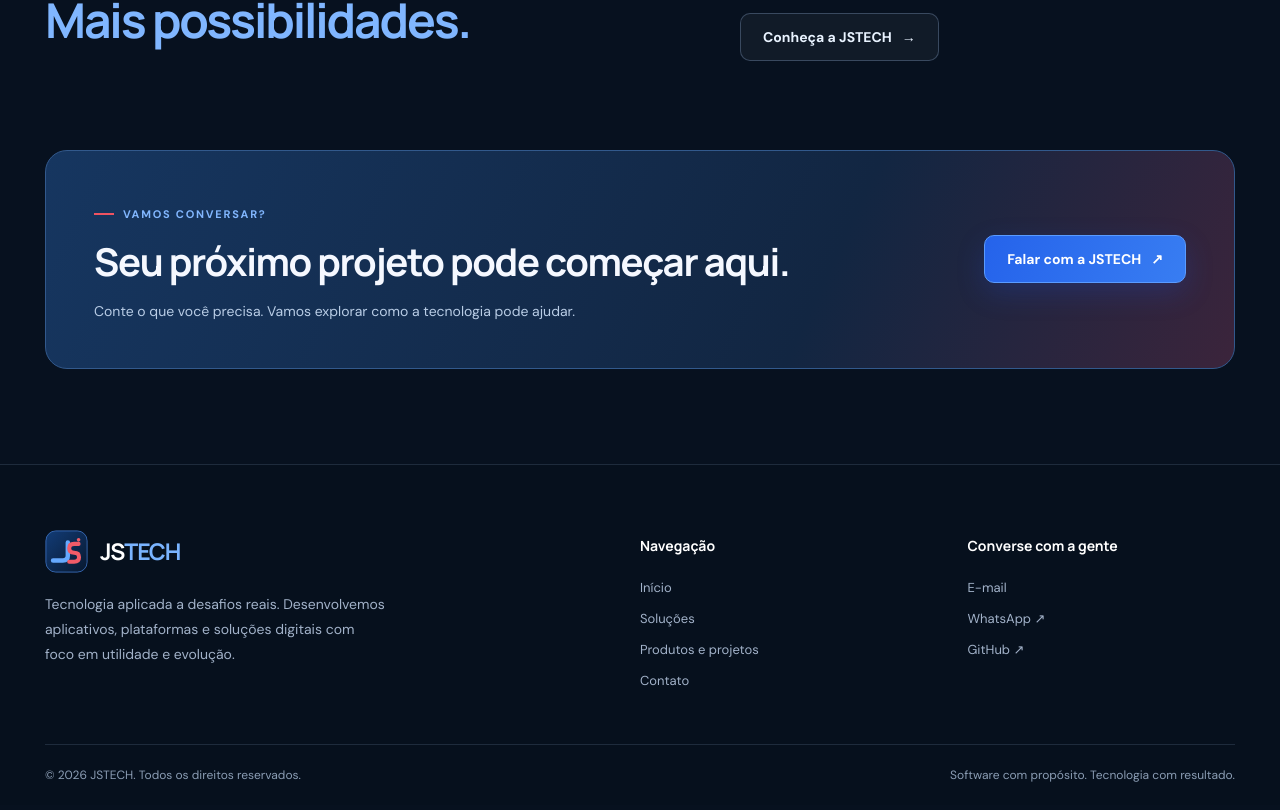
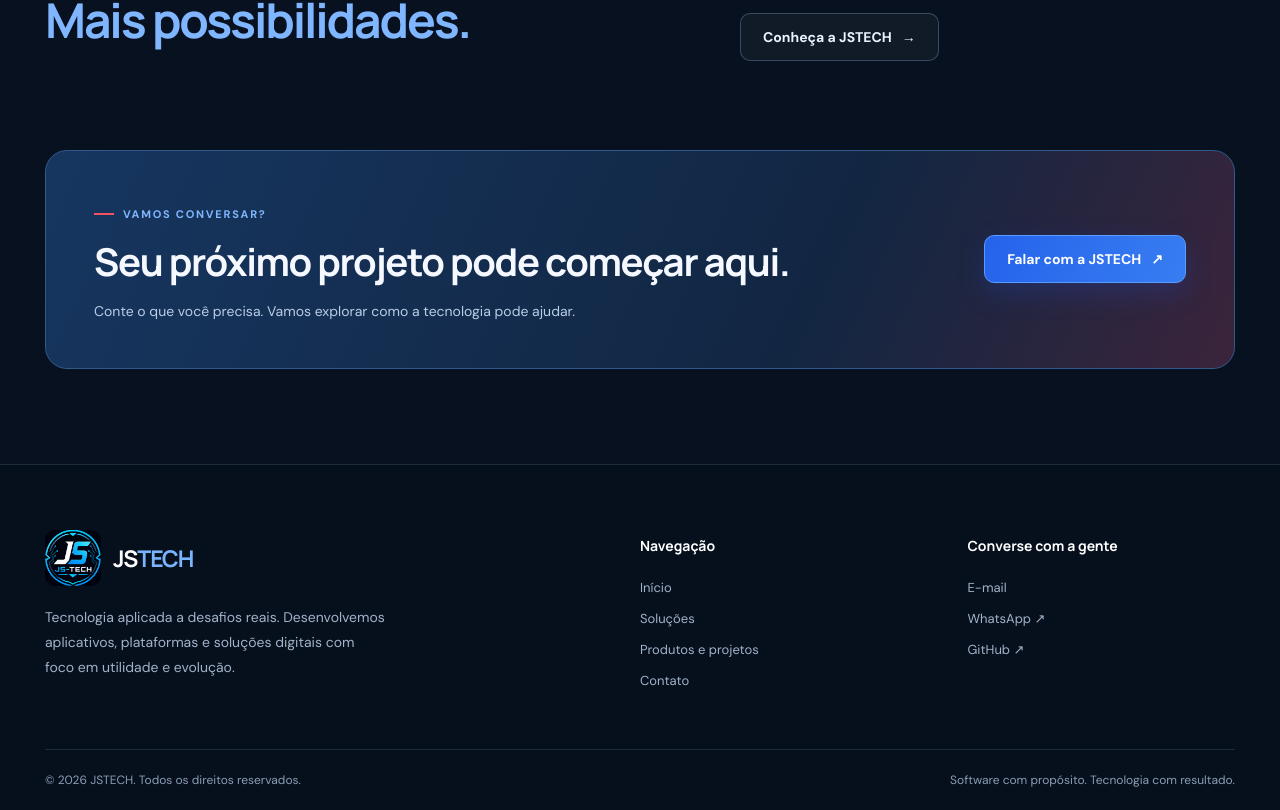
Before and after one commit to wellingtmax/portifolio-angular, an Angular app: page / in a window 1280 px wide. Shown: the part 2393-3203 px from the top of the page. Built offline with nearby package versions, Linux system fonts and the light colour scheme.

Commit message:
feat(brand): usar símbolo oficial JSTECH no site

```diff
--- a/src/app/shared/footer/footer.component.html
+++ b/src/app/shared/footer/footer.component.html
@@ -2,7 +2,7 @@
   <div class="container footer-main">
     <div class="footer-brand">
       <a class="footer-logo" routerLink="/" aria-label="JSTECH início">
-        <img src="/jstech-mark.svg" width="43" height="43" alt="">
+        <img src="/projetos/jstech.png" width="56" height="56" alt="Símbolo oficial da JSTECH">
         <strong>JS<span>TECH</span></strong>
       </a>
       <p>Tecnologia aplicada a desafios reais. Desenvolvemos aplicativos, plataformas e soluções digitais com foco em utilidade e evolução.</p>
```
